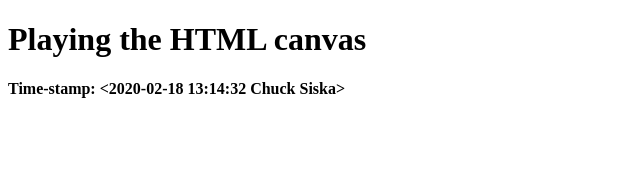
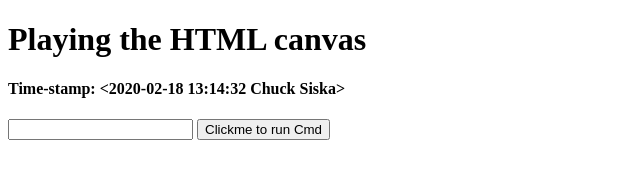
Before and after one commit to SamyakJ27/343-sem-project, a website: page lab_files/js-1-edt.html in a window 1280 px wide. Shown: the whole page, without its empty margins (0-640 px from the left). Drawn offline with Linux system fonts and the light colour scheme.

Commit message:
lab code not working

```diff
--- a/lab_files/js-1-edt.html
+++ b/lab_files/js-1-edt.html
@@ -10,26 +10,22 @@
 <h1>Playing the HTML canvas</h1>
 <h4>Time-stamp: &lt;2020-02-18 13:14:32 Chuck Siska&gt;</h4>
 
-<form action="/get_form.txt"
-
-
-
+<form action="/get_form_text" method="GET">
+    <input type="text" id="box_1" cols="55" name = "my_imput_box_text" required />
+    <input type="submit" value="Clickme to run Cmd" />
+</form>
 
 <canvas width="400" height="400"></canvas>
 
-
-
-
-
-<script type="text/javascript" src="/d2l/common/math/MathML.js?v=20.21.1.27113-155 ">
+</body>
+<script type="text/javascript" src="assets/draw-stuff.js">
 </script>
 
-<script type="text/javascript">
+<!-- <script type="text/javascript">
 document.addEventListener('DOMContentLoaded', function() {
     D2LMathML.DesktopInit('https://s.brightspace.com/lib/mathjax/2.7.4/MathJax.js?config=MML_HTMLorMML',
     'https://s.brightspace.com/lib/mathjax/2.7.4/MathJax.js?config=TeX-AMS-MML_HTMLorMML',
     '130');
 });
-</script>
-</body>
+</script> -->
 </html>
```
